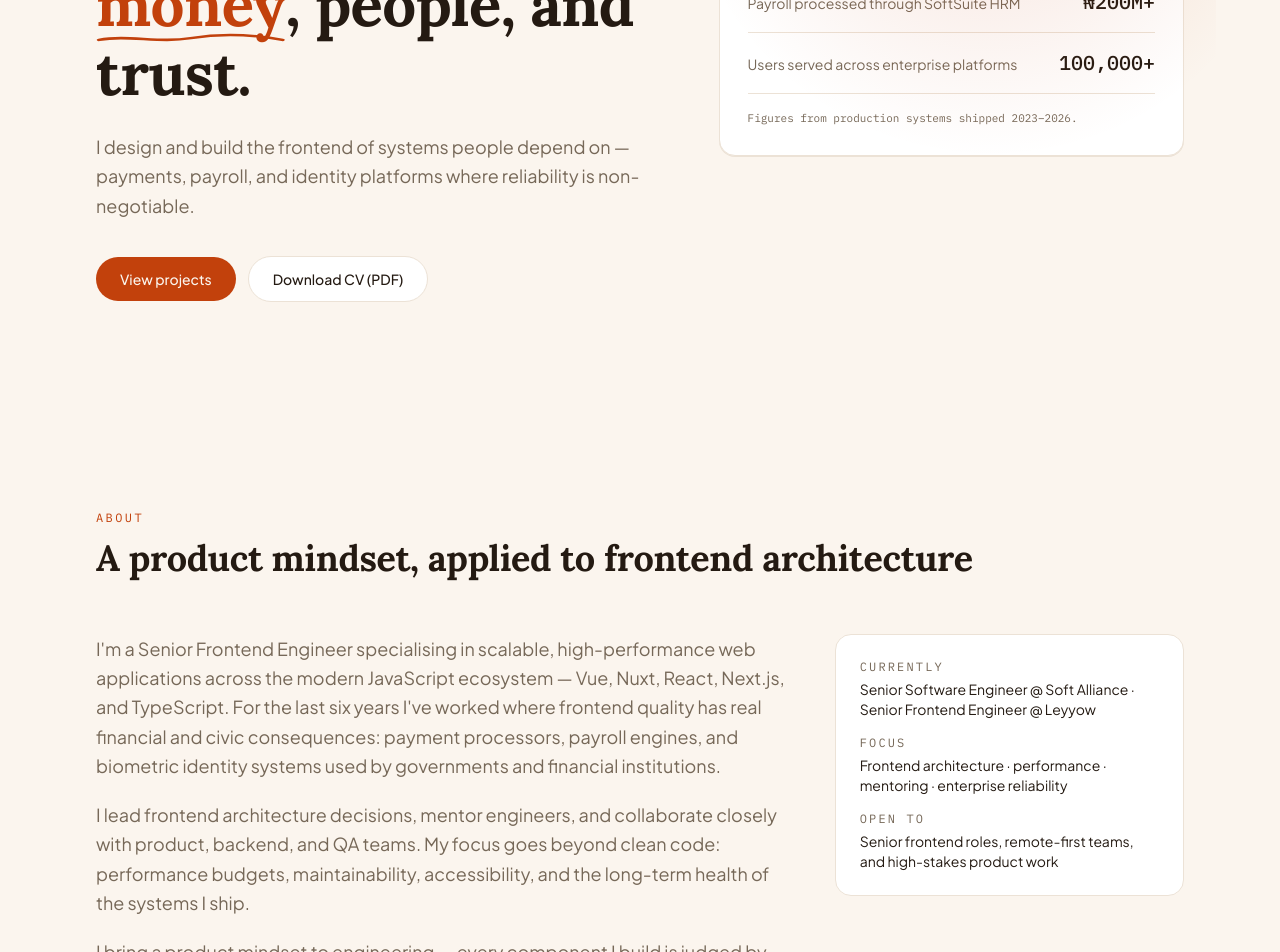
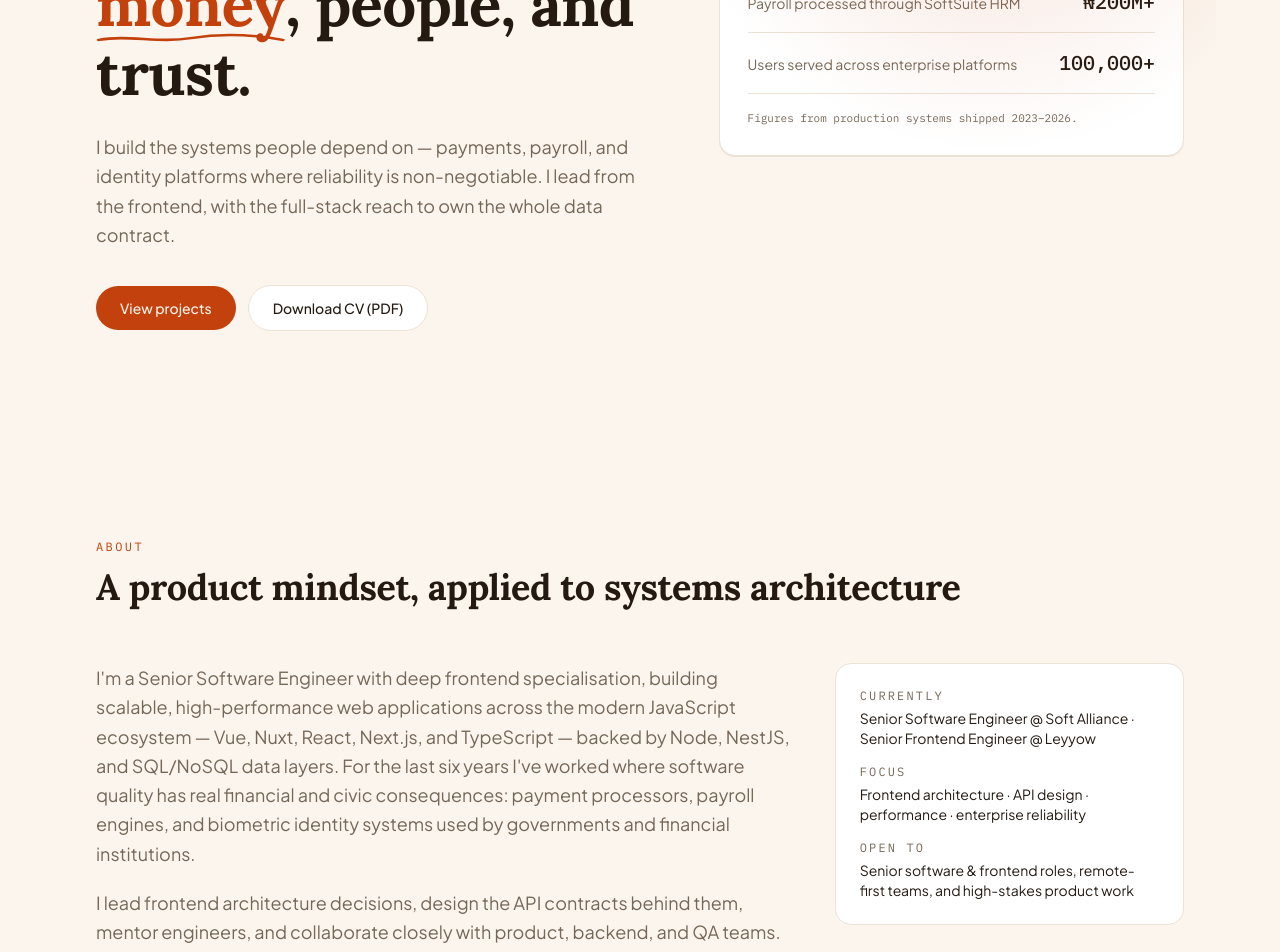
Before and after one commit to symplytheo/portfolio, a React (Vite) app: page / in a window 1280 px wide. Shown: the part 380-1332 px from the top of the page. Built offline with nearby package versions, Linux system fonts and the light colour scheme.

Commit message:
feat: update content

```diff
--- a/index.html
+++ b/index.html
@@ -6,14 +6,14 @@
     <meta name="theme-color" content="#0c0a08" media="(prefers-color-scheme: dark)" />
     <meta name="theme-color" content="#fbf5ee" media="(prefers-color-scheme: light)" />
 
-    <title>Theophilus Iyonor — Senior Frontend Engineer | React, Vue, TypeScript</title>
+    <title>Theophilus Iyonor — Senior Software Engineer | Frontend, React, Vue, TypeScript</title>
     <meta
       name="description"
-      content="Senior Frontend Engineer building enterprise fintech, payroll, and identity platforms with React, Vue, Next.js, Nuxt, and TypeScript. Systems processing ₦1B+ monthly and verifying 215,000+ public-sector employees."
+      content="Senior Software Engineer with deep frontend specialisation, building enterprise fintech, payroll, and identity platforms with React, Vue, Next.js, Nuxt, Node, and TypeScript. Systems processing ₦1B+ monthly and verifying 215,000+ public-sector employees."
     />
     <meta
       name="keywords"
-      content="Theophilus Iyonor, Senior Frontend Engineer, Frontend Software Enginer, React Developer, Vue.js Developer, TypeScript, Next.js, Nuxt.js, Frontend Architect, Fintech Frontend Engineer, Nigeria, Remote Frontend Engineer"
+      content="Theophilus Iyonor, Senior Software Engineer, Frontend Engineer, Full-Stack Engineer, React Developer, Vue.js Developer, TypeScript, Next.js, Nuxt.js, Node.js, NestJS, Frontend Architect, Fintech Engineer, Nigeria, Remote Software Engineer"
     />
     <meta name="author" content="Theophilus O. Iyonor" />
     <meta name="robots" content="index, follow, max-image-preview:large" />
@@ -22,10 +22,10 @@
     <!-- Open Graph -->
     <meta property="og:type" content="profile" />
     <meta property="og:url" content="https://symplytheo.dev/" />
-    <meta property="og:title" content="Theophilus Iyonor — Senior Frontend Engineer" />
+    <meta property="og:title" content="Theophilus Iyonor — Senior Software Engineer" />
     <meta
       property="og:description"
-      content="Frontend architecture for payments, payroll, and identity systems. React · Vue · Next.js · Nuxt · TypeScript. ₦1B+ monthly transaction volume, 215,000+ verified employees."
+      content="Frontend-deep software engineering for payments, payroll, and identity systems. React · Vue · Next.js · Nuxt · Node · TypeScript. ₦1B+ monthly transaction volume, 215,000+ verified employees."
     />
     <meta property="og:image" content="https://symplytheo.dev/og-image.png" />
     <meta property="og:image:width" content="1200" />
@@ -34,10 +34,10 @@
 
     <!-- Twitter -->
     <meta name="twitter:card" content="summary_large_image" />
-    <meta name="twitter:title" content="Theophilus Iyonor — Senior Frontend Engineer" />
+    <meta name="twitter:title" content="Theophilus Iyonor — Senior Software Engineer" />
     <meta
       name="twitter:description"
-      content="Frontend architecture for payments, payroll, and identity systems. React · Vue · Next.js · TypeScript."
+      content="Frontend-deep software engineering for payments, payroll, and identity systems. React · Vue · Next.js · Node · TypeScript."
     />
     <meta name="twitter:image" content="https://symplytheo.dev/og-image.png" />
 
@@ -64,7 +64,7 @@
             "url": "https://symplytheo.dev/",
             "email": "mailto:symplytheo@gmail.com",
             "telephone": "+2348032616345",
-            "jobTitle": "Senior Frontend Engineer",
+            "jobTitle": "Senior Software Engineer",
             "worksFor": { "@type": "Organization", "name": "Soft Alliance and Resources Limited" },
             "alumniOf": {
               "@type": "CollegeOrUniversity",
@@ -85,7 +85,7 @@
             "@type": "WebSite",
             "@id": "https://symplytheo.dev/#website",
             "url": "https://symplytheo.dev/",
-            "name": "Theophilus Iyonor — Senior Frontend Engineer",
+            "name": "Theophilus Iyonor — Senior Software Engineer",
             "publisher": { "@id": "https://symplytheo.dev/#person" },
             "inLanguage": "en"
           }
--- a/src/components/layout/Header.tsx
+++ b/src/components/layout/Header.tsx
@@ -32,7 +32,7 @@ export function Header({ theme, onToggleTheme }: HeaderProps) {
         <a href="#top" className="font-display text-sm font-bold tracking-tightest text-body">
           T<span className="text-brand">.</span>Iyonor
           <span className="ml-2 hidden font-mono text-xs font-normal text-soft sm:inline">
-            / frontend engineer
+            / software engineer
           </span>
         </a>
 
--- a/src/components/sections/About.tsx
+++ b/src/components/sections/About.tsx
@@ -3,7 +3,7 @@ import { Section } from "../ui/Section";
 
 export function About() {
   return (
-    <Section id="about" eyebrow="About" title="A product mindset, applied to frontend architecture">
+    <Section id="about" eyebrow="About" title="A product mindset, applied to systems architecture">
       <div className="grid gap-10 lg:grid-cols-[2fr_1fr]">
         <div className="space-y-5 text-base leading-relaxed text-soft md:text-lg">
           {profile.summary.map((paragraph) => (
@@ -20,13 +20,13 @@ export function About() {
           <div>
             <dt className="font-mono text-xs uppercase tracking-[0.18em] text-soft">Focus</dt>
             <dd className="mt-1 text-sm text-body">
-              Frontend architecture · performance · mentoring · enterprise reliability
+              Frontend architecture · API design · performance · enterprise reliability
             </dd>
           </div>
           <div>
             <dt className="font-mono text-xs uppercase tracking-[0.18em] text-soft">Open to</dt>
             <dd className="mt-1 text-sm text-body">
-              Senior frontend roles, remote-first teams, and high-stakes product work
+              Senior software &amp; frontend roles, remote-first teams, and high-stakes product work
             </dd>
           </div>
         </dl>
--- a/src/components/sections/Contact.tsx
+++ b/src/components/sections/Contact.tsx
@@ -7,7 +7,7 @@ export function Contact() {
       id="contact"
       eyebrow="Contact"
       title="Let's build something dependable"
-      lead="I'm open to senior frontend roles, contract engagements, and conversations about hard frontend problems. The fastest way to reach me is email — I reply within a business day."
+      lead="I'm open to senior software and frontend roles, contract engagements, and conversations about hard product-engineering problems. The fastest way to reach me is email — I reply within a business day."
     >
       <div className="rounded-2xl border border-line bg-raised p-7 sm:p-10">
         <div className="flex flex-col items-start justify-between gap-8 md:flex-row md:items-center">
--- a/src/data/profile.ts
+++ b/src/data/profile.ts
@@ -3,16 +3,16 @@
 export const profile = {
   name: "Theophilus O. Iyonor",
   firstName: "Theophilus",
-  role: "Senior Frontend Engineer",
+  role: "Senior Software Engineer",
   location: "Lagos, Nigeria · Remote (Global)",
   email: "symplytheo@gmail.com",
   phone: "+234 803 261 6345",
   resumeUrl: "/Theophilus_Iyonor_CV.pdf",
   tagline:
-    "I design and build the frontend of systems people depend on — payments, payroll, and identity platforms where reliability is non-negotiable.",
+    "I build the systems people depend on — payments, payroll, and identity platforms where reliability is non-negotiable. I lead from the frontend, with the full-stack reach to own the whole data contract.",
   summary: [
-    "I'm a Senior Frontend Engineer specialising in scalable, high-performance web applications across the modern JavaScript ecosystem — Vue, Nuxt, React, Next.js, and TypeScript. For the last six years I've worked where frontend quality has real financial and civic consequences: payment processors, payroll engines, and biometric identity systems used by governments and financial institutions.",
-    "I lead frontend architecture decisions, mentor engineers, and collaborate closely with product, backend, and QA teams. My focus goes beyond clean code: performance budgets, maintainability, accessibility, and the long-term health of the systems I ship.",
+    "I'm a Senior Software Engineer with deep frontend specialisation, building scalable, high-performance web applications across the modern JavaScript ecosystem — Vue, Nuxt, React, Next.js, and TypeScript — backed by Node, NestJS, and SQL/NoSQL data layers. For the last six years I've worked where software quality has real financial and civic consequences: payment processors, payroll engines, and biometric identity systems used by governments and financial institutions.",
+    "I lead frontend architecture decisions, design the API contracts behind them, mentor engineers, and collaborate closely with product, backend, and QA teams. My focus goes beyond clean code: performance budgets, maintainability, accessibility, and the long-term health of the systems I ship.",
     "I bring a product mindset to engineering — every component I build is judged by the outcome it creates for the people using it.",
   ],
   social: {
```
